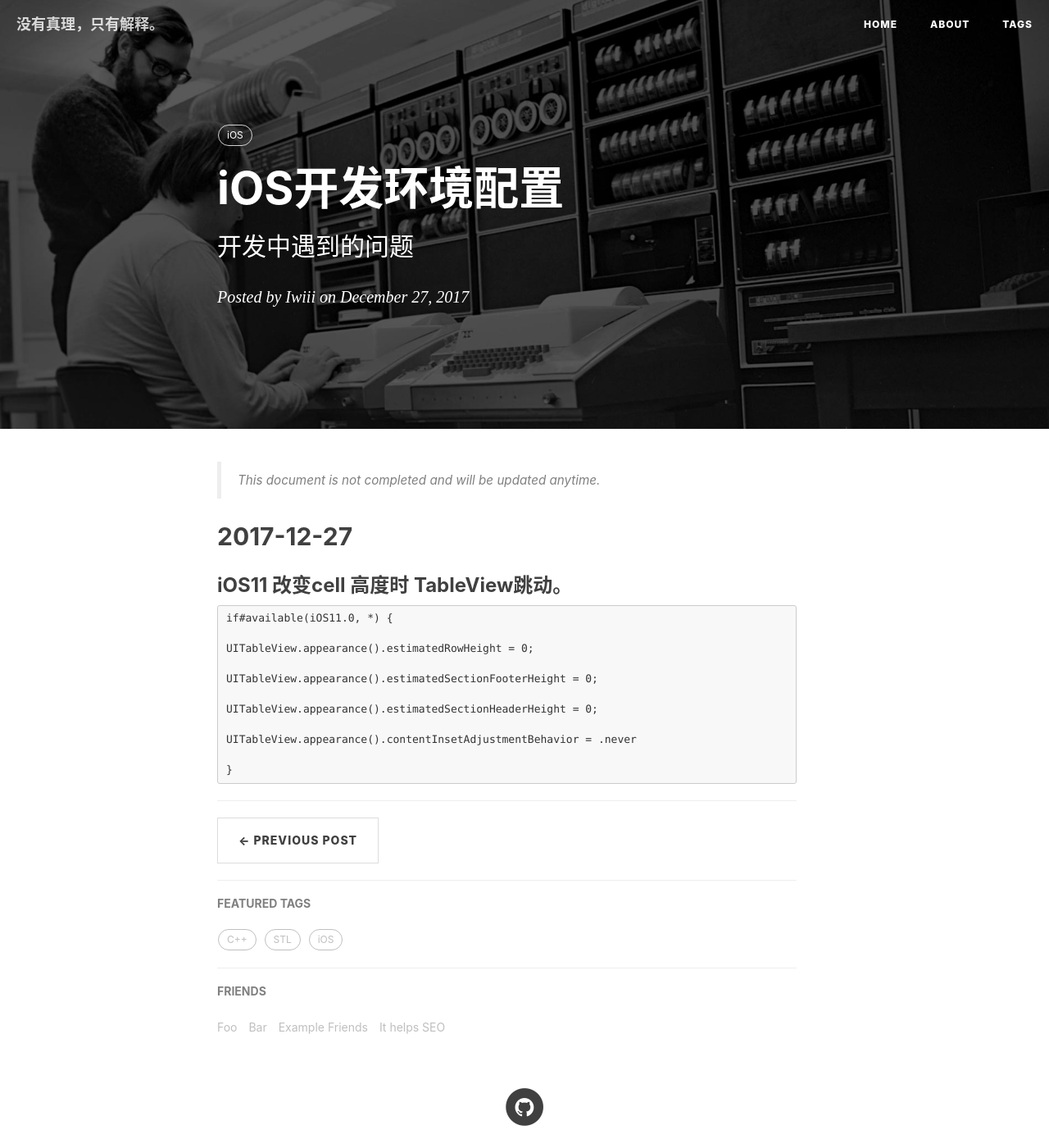
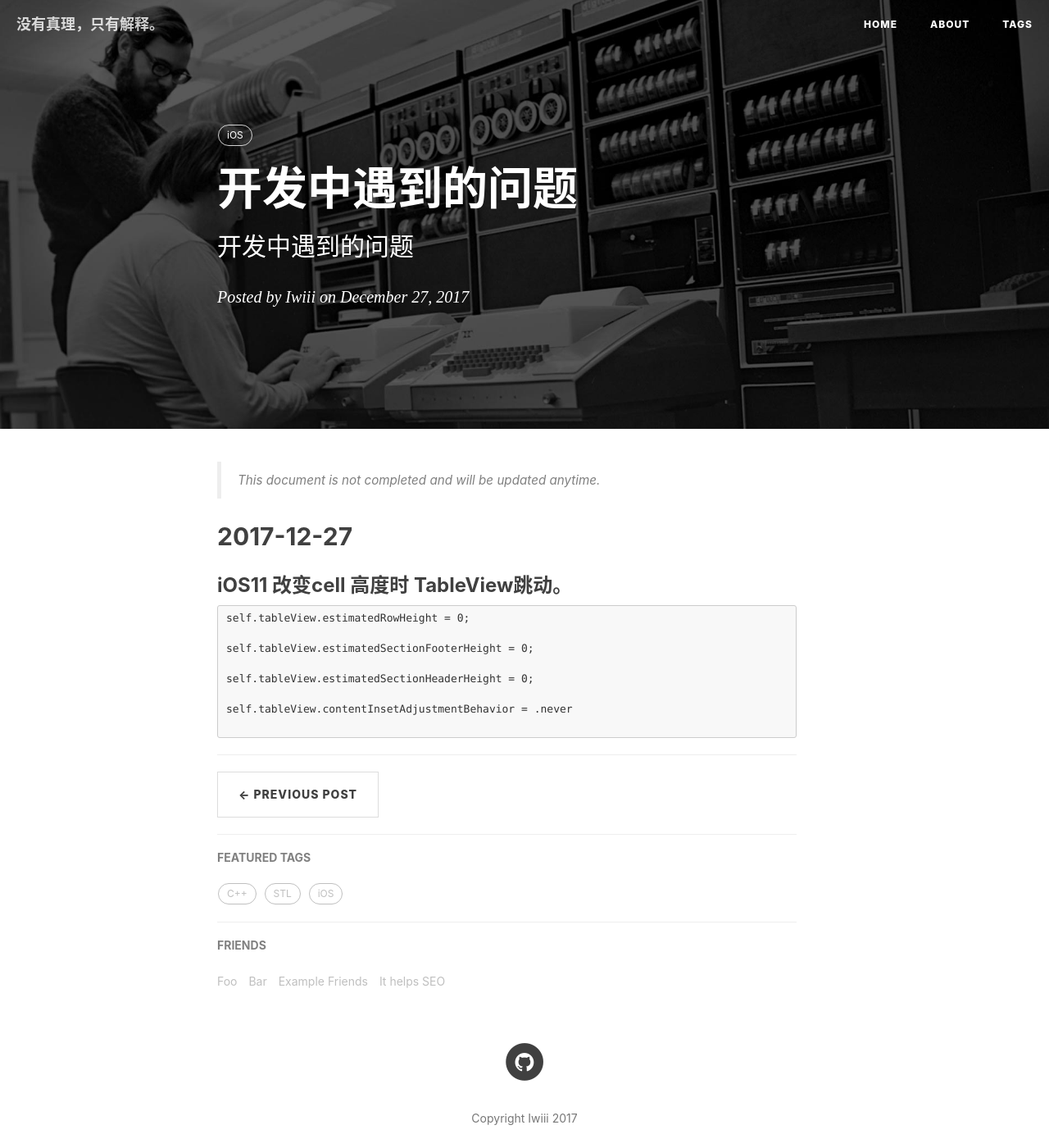
Before and after one commit to Iwiii/Iwiii.github.io, a Jekyll site: the page built from _posts/2017-12-27-iOS-遇到的问题汇总.markdown, in a window 1280 px wide and 1400 px high. Shown: the whole window at 82% size. Built offline with Jekyll 4.4.1, drawn with Linux system fonts in a browser that asks for light colours; nearby versions of some CDN libraries; comment, search, counter and statistics services are not loaded.

Commit message:
修改标题

````diff
--- a/_posts/2017-12-27-iOS-遇到的问题汇总.markdown
+++ b/_posts/2017-12-27-iOS-遇到的问题汇总.markdown
@@ -1,6 +1,6 @@
 ---
 layout:     post
-title:      "iOS开发环境配置"
+title:      "开发中遇到的问题"
 subtitle:   开发中遇到的问题
 date:       2017-12-27
 author:     "Iwiii"
@@ -13,16 +13,14 @@ tags:
 
 ## 2017-12-27
 ### iOS11 改变cell 高度时 TableView跳动。
+
 ```
-if#available(iOS11.0, *) {
+self.tableView.estimatedRowHeight = 0;
 
-UITableView.appearance().estimatedRowHeight = 0;
+self.tableView.estimatedSectionFooterHeight = 0;
 
-UITableView.appearance().estimatedSectionFooterHeight = 0;
+self.tableView.estimatedSectionHeaderHeight = 0;
 
-UITableView.appearance().estimatedSectionHeaderHeight = 0;
+self.tableView.contentInsetAdjustmentBehavior = .never
 
-UITableView.appearance().contentInsetAdjustmentBehavior = .never
-
-}
 ```
````
